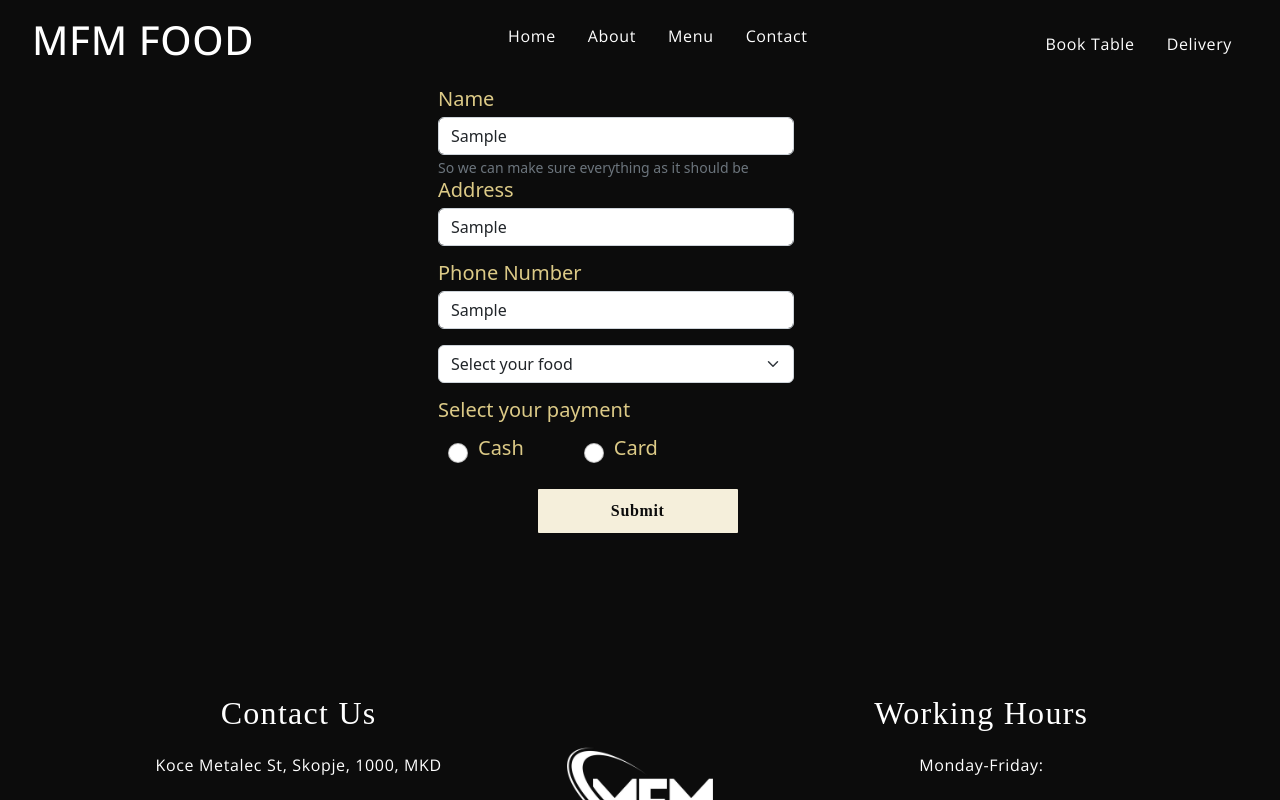
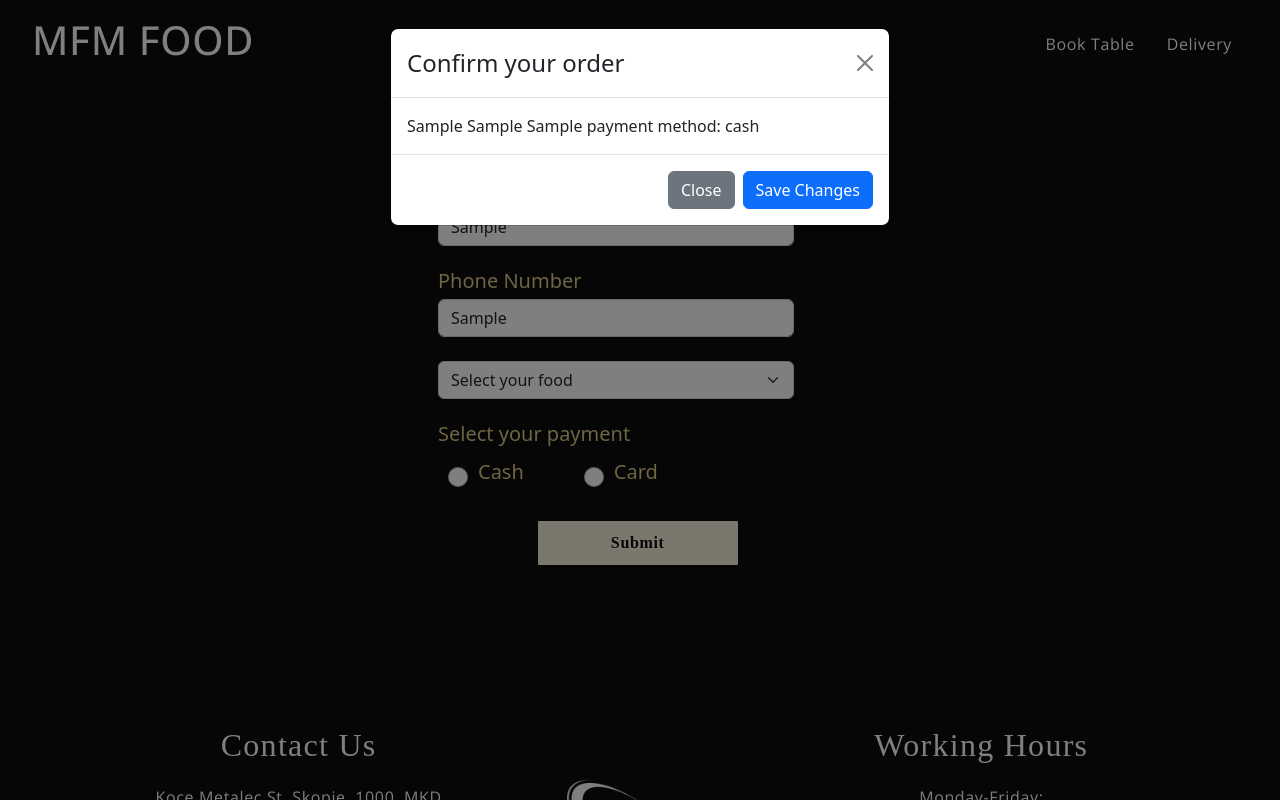
Before and after one commit to MartinKotac/MFMFoodDIGIT, a React (Create React App) app: page /delivery in a window 1280 px wide. Both pictures are taken after typing "Sample", "Sample", "Sample" into the empty fields and a click on the button "Submit". Shown: the top 800 px of the page. Built offline with nearby package versions, Linux system fonts and the light colour scheme; a web font is replaced by a local one.

Commit message:
Adding modal window and alert for success

```diff
--- a/package.json
+++ b/package.json
@@ -16,6 +16,7 @@
     "react-leaflet": "^4.2.0",
     "react-router-dom": "^6.4.5",
     "react-scripts": "5.0.1",
+    "react-toastify": "^9.1.1",
     "web-vitals": "^2.1.4"
   },
   "scripts": {
--- a/src/container/BookTable/BookTable.js
+++ b/src/container/BookTable/BookTable.js
@@ -26,7 +26,6 @@ const BookTable = () => {
                             </Card>
                         </Col>
                     ))}
-
                 </Row>
                 <Row>
                     <Col>
--- a/src/container/DeliveryForm/DeliveryForm.js
+++ b/src/container/DeliveryForm/DeliveryForm.js
@@ -1,54 +1,93 @@
 import Button from 'react-bootstrap/Button';
 import Form from 'react-bootstrap/Form';
 import {Col, Container, Row} from "react-bootstrap";
+import Modal from 'react-bootstrap/Modal';
 import seaFood from "../../constants/data";
 import "./DeliveryForm.css"
+import {useState} from "react";
+import { ToastContainer, toast } from 'react-toastify';
+import 'react-toastify/dist/ReactToastify.css';
 
-const DeliveryForm = () => (
-    <div style={{backgroundColor:'#0c0c0c'}}>
+const DeliveryForm = () => {
+    const [data, setData] = useState({
+        name: '',
+        address: '',
+        phone: '',
+        formFood: '',
+        payment: 'cash'
+    })
+
+    const notify = () => toast.success("Successfull order!");
+    const [show, setShow] = useState(false);
+    const handleClose = () => {
+        setShow(false);
+        notify();
+    }
+    const handleShow = () => setShow(true);
+
+    const handleChange = (e) => {
+        setData({...data, [e.target.id] : e.target.value})
+    }
+
+    return (
+        <div style={{backgroundColor: '#0c0c0c'}}>
             <Container>
                 <Row>
                     <Col lg="4">
-                <Form  className='forma'>
-                    <Form.Group>
-                        <Form.Label className='labeli'>Name</Form.Label>
-                        <Form.Control type="text" placeholder="Enter name"/>
-                        <Form.Text className="text-muted">
-                            So we can make sure everything as it should be
-                        </Form.Text>
+                        <Form className='forma' onChange={handleChange}>
+                            <Form.Group className='mb-4'>
+                                <Form.Label className='labeli' htmlFor='name'>Name</Form.Label>
+                                <Form.Control type="text" placeholder="Enter name" id='name'/>
                             </Form.Group>
-                    <Form.Group className="mb-3" controlId="formAddress">
-                        <Form.Label className='labeli'>Address</Form.Label>
-                        <Form.Control type="text" placeholder="Enter address"/>
+                            <Form.Group className="mb-4" controlId="formAddress">
+                                <Form.Label className='labeli' htmlFor='address'>Address</Form.Label>
+                                <Form.Control type="text" placeholder="Enter address" id='address'/>
                             </Form.Group>
-                    <Form.Group className="mb-3" controlId="formPhone">
-                        <Form.Label className='labeli'>Phone Number</Form.Label>
-                        <Form.Control type="text" placeholder="07X-XXX-YYY"/>
+                            <Form.Group className="mb-4" controlId="formPhone">
+                                <Form.Label className='labeli' htmlFor='phone'>Phone Number</Form.Label>
+                                <Form.Control type="text" placeholder="07X-XXX-YYY" id='phone'/>
                             </Form.Group>
-                    <Form.Group className="mb-3" controlId="formFood">
-                        <Form.Select  placeholder="Select your food">
+                            <Form.Group className="mb-4" controlId="formFood">
+                                <Form.Select placeholder="Select your food">
                                     <option selected disabled>Select your food</option>
-                            {seaFood.seaFood.map(food => {
-                                return (<option value={food.title}>{food.title}  {food.price}</option>);
-                            })}
+                                    {seaFood.seaFood.map(food =>
+                                        <option value={food.title} id='formFood'>{food.title} {food.price}</option>
+                                    )}
                                 </Form.Select>
                             </Form.Group>
-                    <Form.Group className="mb-3" controlId="formCash">
-                        <Form.Label className='labeli'>Select your payment</Form.Label>
+                            <Form.Group className="mb-4" controlId="formCash">
+                                <Form.Label className='labeli' htmlFor='payment'>Select your payment</Form.Label>
                                 <div className='pari labeli'>
-                        <Form.Check type="radio" name="payment" label="Cash" className='kes'/>
-                        <Form.Check type="radio" name="payment" label="Card" className='karta'/>
+                                    <Form.Check type="radio" id='payment' name="payment" label="Cash" value='cash' className='kes'/>
+                                    <Form.Check type="radio" id='payment' name="payment" label="Card" value='card' className='karta'/>
                                 </div>
                             </Form.Group>
-                    <Button variant="primary" type="button" className='custom__button' style={{textAlign:'center',position:'relative',left:'28%',width:'200px'}}>
+                            <Button onClick={handleShow} variant="primary" type="button" className='custom__button'
+                                    style={{textAlign: 'center', position: 'relative', left: '28%', width: '200px'}}>
                                 Submit
                             </Button>
                         </Form>
+                        <Modal show={show} onHide={handleClose}>
+                            <Modal.Header closeButton>
+                                <Modal.Title>Confirm your order</Modal.Title>
+                            </Modal.Header>
+                            <Modal.Body>{data.name}  {data.address}  {data.phone} {data.formFood}  payment method: {data.payment}</Modal.Body>
+                            <Modal.Footer>
+                                <Button variant="secondary" onClick={handleClose}>
+                                    Close
+                                </Button>
+                                <Button variant="primary" onClick={handleClose}>
+                                    Save Changes
+                                </Button>
+                            </Modal.Footer>
+                        </Modal>
+                        <ToastContainer />
                     </Col>
                 </Row>
             </Container>
         </div>
+    )
 
-);
+};
 
 export default DeliveryForm;
```
Also changed, not shown: 1 other file (tests, documents, lock files or other folders). Lines whose indentation alone changed are shown as unchanged.
